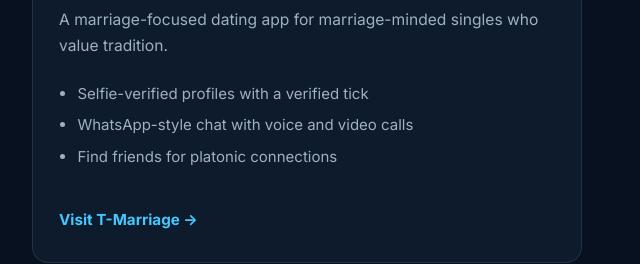
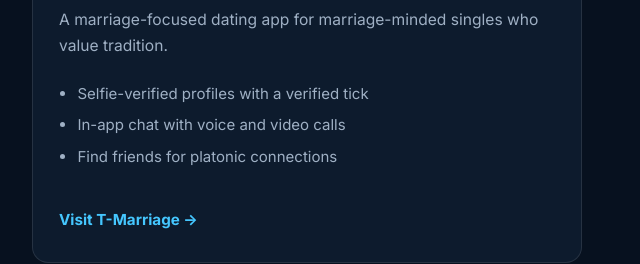
Before and after one commit to ataallan/mun-cyber-technologies, a website: page improved/index.html in a window 1280 px wide. Shown: the part 2964-3228 px from the top of the page, 48-688 px from the left. Drawn offline with Linux system fonts and the light colour scheme; no server answers.

Commit message:
Remove WhatsApp from T-Marriage marketing copy
T-Marriage feature bullet is now In-app chat with voice and video calls.

```diff
--- a/improved/index.html
+++ b/improved/index.html
@@ -212,7 +212,7 @@
             <p class="product-summary">A marriage-focused dating app for marriage-minded singles who value tradition.</p>
             <ul class="product-points">
               <li>Selfie-verified profiles with a verified tick</li>
-              <li>WhatsApp-style chat with voice and video calls</li>
+              <li>In-app chat with voice and video calls</li>
               <li>Find friends for platonic connections</li>
             </ul>
             <span class="text-link">Visit T-Marriage →</span>
```
Also changed, not shown: improved/products.html (+1 -1 lines).
